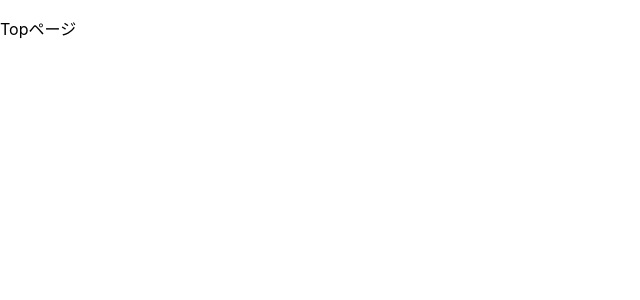
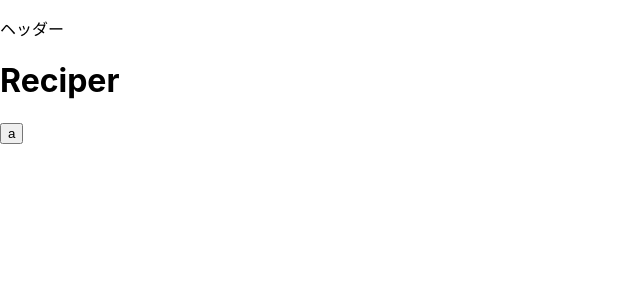
Before and after one commit to shiina47/A11-2, a React (Create React App) app in the folder frontend/: page / in a window 1280 px wide. Shown: the top 300 px of the page, without its empty margins (0-640 px from the left). Built offline with nearby package versions, Linux system fonts and the light colour scheme.

Commit message:
NotFound追加

```diff
--- /dev/null
+++ b/frontend/src/components/pages/Header.jsx
@@ -0,0 +1,9 @@
+import { memo } from "react";
+
+export const Header = memo(() => {
+  return (
+    <>
+      <p>ヘッダー</p>
+    </>
+  );
+});
--- /dev/null
+++ b/frontend/src/components/pages/NotFound.jsx
@@ -0,0 +1,9 @@
+import { memo } from "react";
+
+export const NotFound = memo(() => {
+  return (
+    <>
+      <p>404 ページが見つかりません。</p>
+    </>
+  );
+});
--- a/frontend/src/components/pages/Top.jsx
+++ b/frontend/src/components/pages/Top.jsx
@@ -1,5 +1,10 @@
 import { memo } from "react";
 
 export const Top = memo(() => {
-  return <p>Topページ</p>;
+  return (
+    <>
+      <h1>Reciper</h1>
+      <button>a</button>
+    </>
+  );
 });
--- a/frontend/src/router/Router.jsx
+++ b/frontend/src/router/Router.jsx
@@ -6,15 +6,21 @@ import { Auth } from "../components/pages/Auth";
 import { RecipeDisplay } from "../components/pages/RecipeDisplay";
 import { Post } from "../components/pages/Post";
 import { MyPage } from "../components/pages/MyPage";
+import { NotFound } from "../components/pages/NotFound";
+import { Header } from "../components/pages/Header";
 
 export const Router = memo(() => {
   return (
+    <>
+      <Header />
       <Switch>
         <Route exact path="/" component={Top} />
         <Route exact path="/auth" component={Auth} />
         <Route exact path="/recipes" component={RecipeDisplay} />
         <Route exact path="/post" component={Post} />
         <Route exact path="/mypage" component={MyPage} />
+        <Route component={NotFound} />
       </Switch>
+    </>
   );
 });
```
Also changed, not shown: 1 other file (tests, documents, lock files or other folders). Lines whose indentation alone changed are shown as unchanged.
